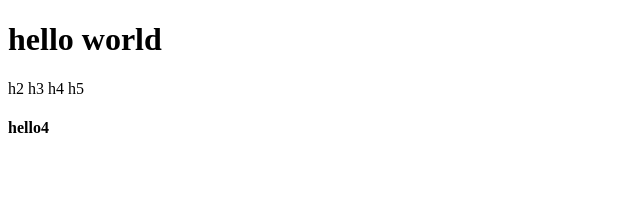
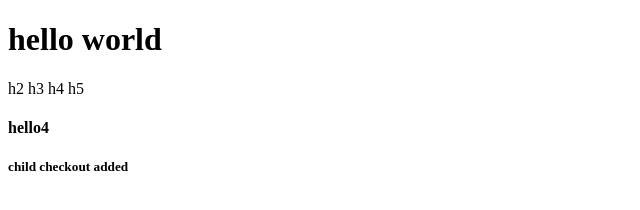
Before and after one commit to mukeshyadav024/learning-git-github, a plain HTML site: page index.html in a window 1280 px wide. Shown: the whole page, without its empty margins (0-640 px from the left). Drawn offline with Linux system fonts and the light colour scheme.

Commit message:
child1 branch h5 added

```diff
--- a/index.html
+++ b/index.html
@@ -10,5 +10,7 @@
     <p>h2 h3 h4 h5 </p>
     <h4>hello4</h4>
 
+    <h5>child checkout added </h5>
+
 </body>
 </html>
```
